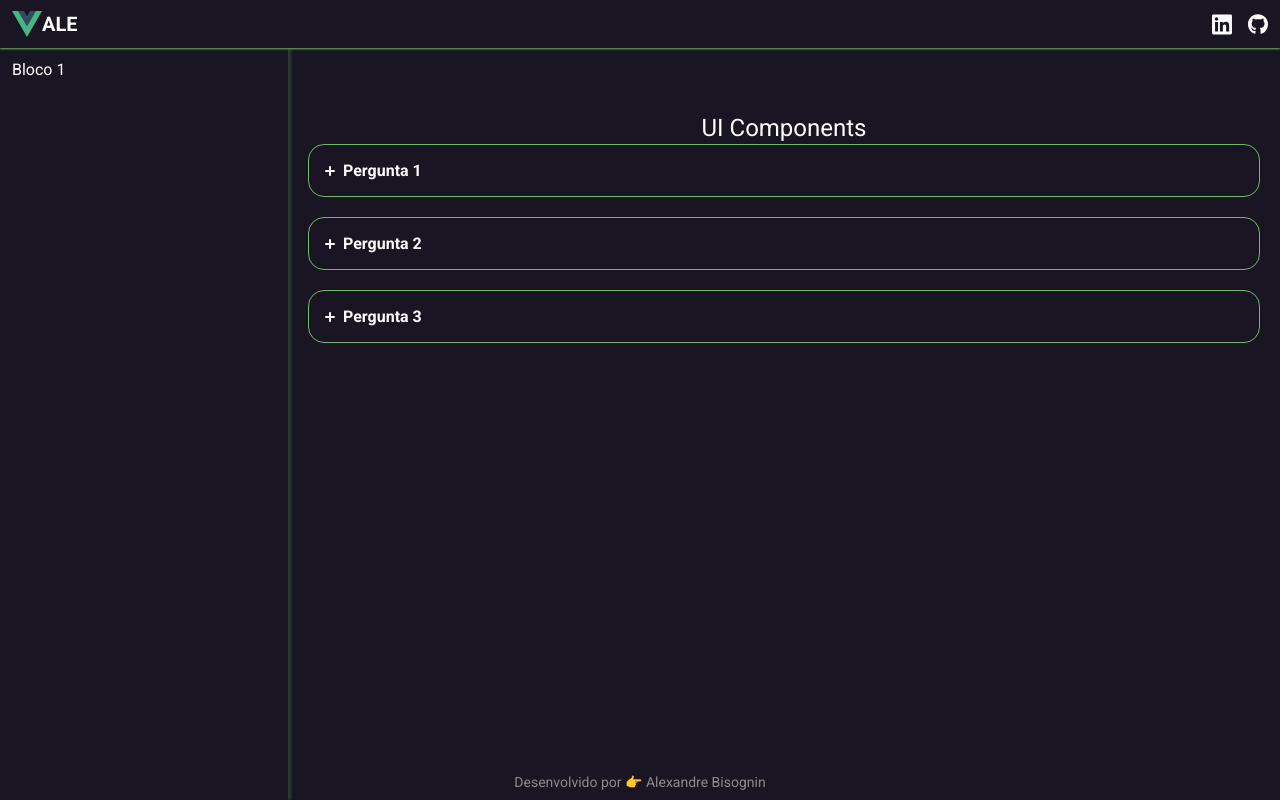
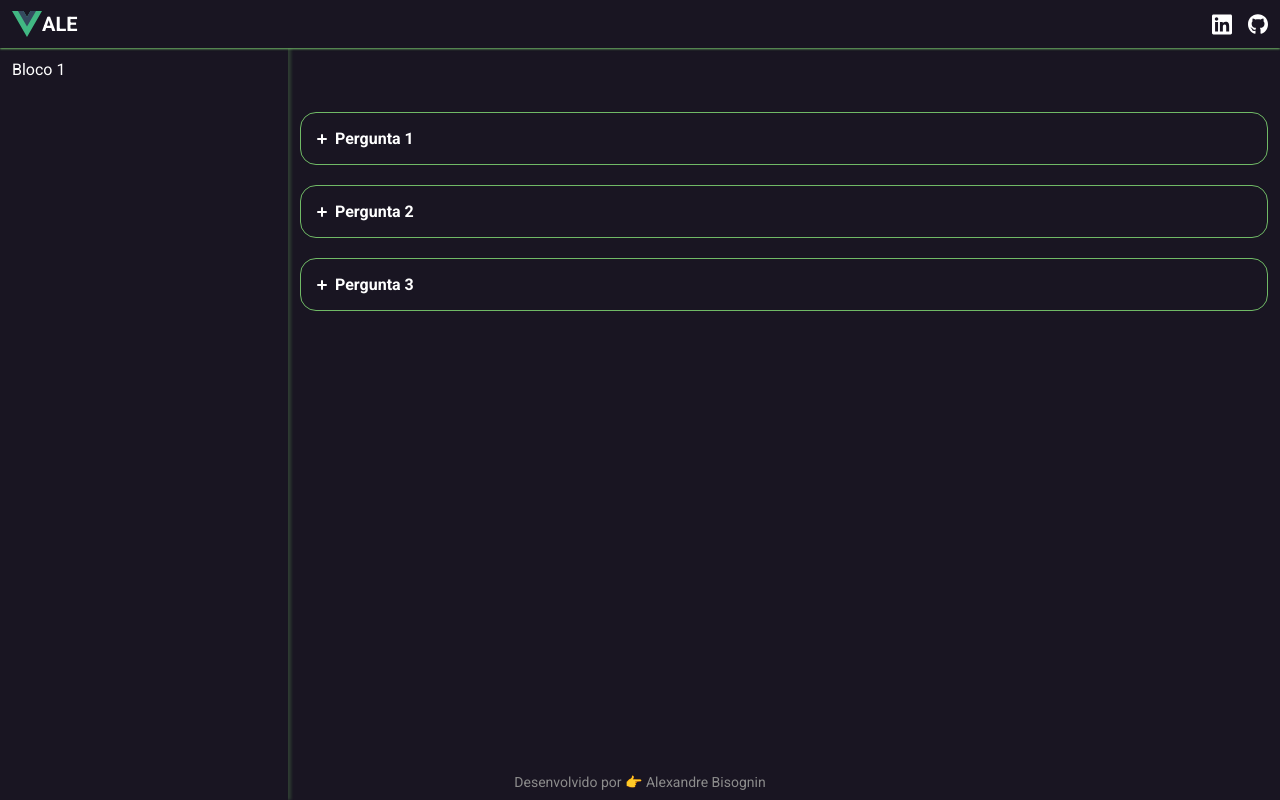
Before and after one commit to alexandre-fb/lib-vuejs, a Nuxt app: page /ui-components in a window 1280 px wide. Built offline with nearby package versions, Linux system fonts and the light colour scheme.

Commit message:
fix: padding and font

```diff
--- a/pages/ui-components.vue
+++ b/pages/ui-components.vue
@@ -1,8 +1,8 @@
 <template>
-  <div class="flex flex-col grow mt-16 px-5">
+  <div class="flex flex-col grow mt-16 px-3">
     <!-- title -->
     <section class="flex justify-center">
-      <h2 class="text-2xl font-firaCode">UI Components</h2>
+      <!-- <h2 class="text-2xl font-fira">UI Components</h2> -->
     </section>
 
     <!-- content -->
```
